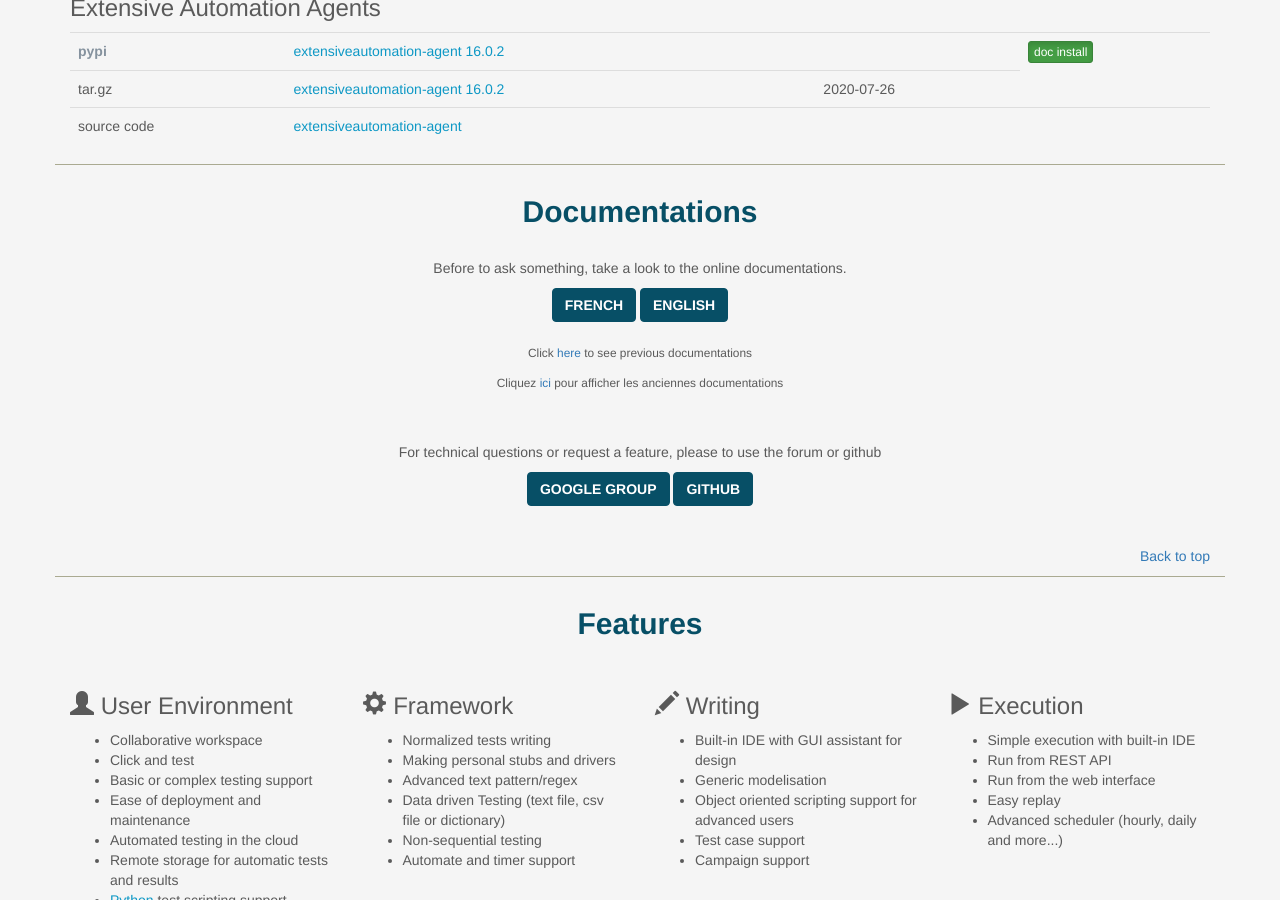
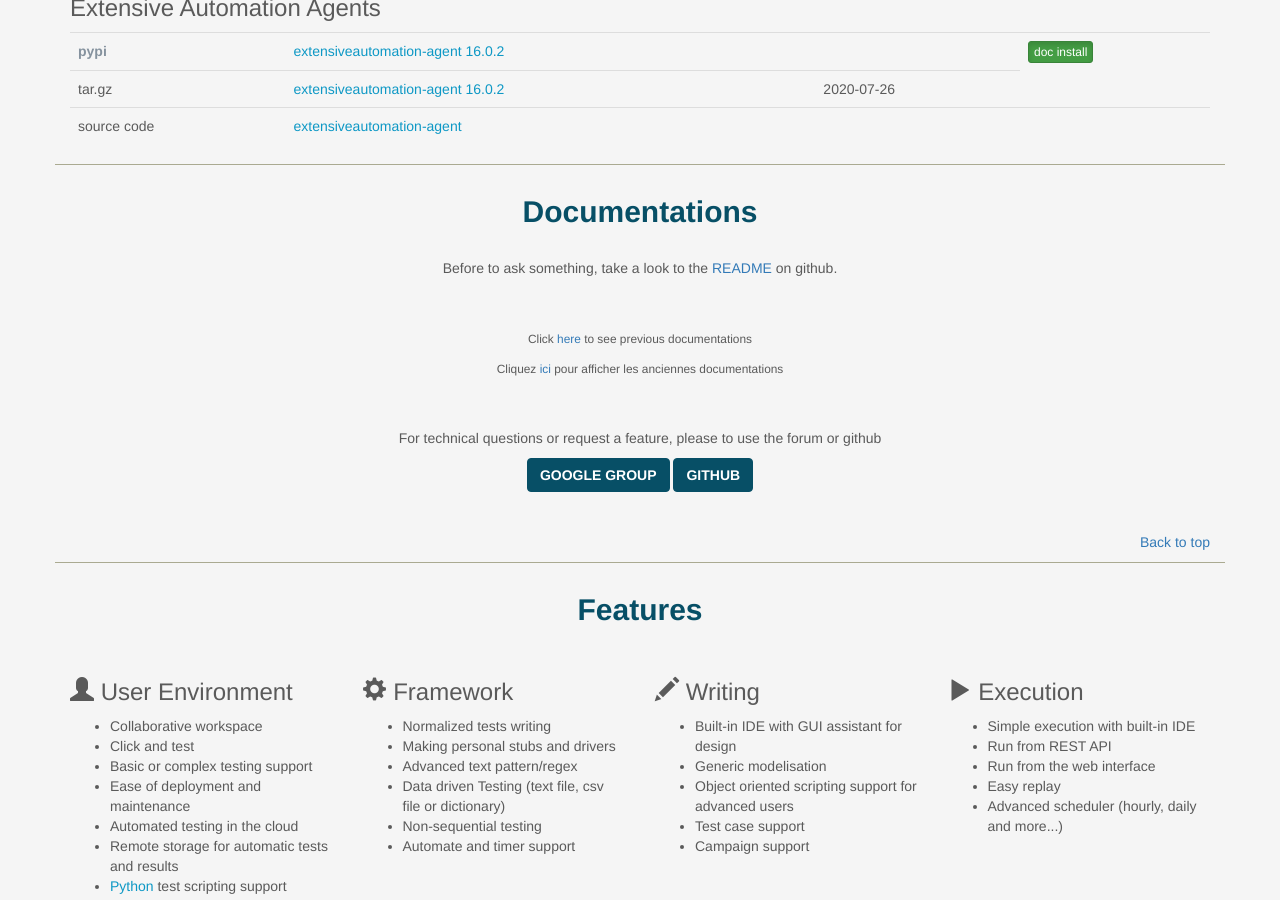
Before and after one commit to ExtensiveAutomation/extensiveautomation.github.io, a Jekyll site: the page built from index.md, in a window 1280 px wide and 900 px high, scrolled down 880 px. Built offline with Jekyll 4.4.1, drawn with Linux system fonts in a browser that asks for light colours; our own code applies the rules of GitHub Pages for plain Markdown files; comment, search, counter and statistics services are not loaded.

Commit message:
update docs

```diff
--- a/_layouts/default.html
+++ b/_layouts/default.html
@@ -225,10 +225,7 @@
         <div class="container separator">
             <h2 class="title text-center">Documentations</h2>
             <div class="block text-center">
-                <p>Before to ask something, take a look to the online documentations.</p>
-
-                <a class="btn btn-cta-primary" href="https://extensiveautomation.readthedocs.io/fr/latest/" target="_blank">French</a>
-                <a class="btn btn-cta-primary" href="https://extensiveautomation.readthedocs.io/en/latest/" target="_blank">English</a>
+                <p>Before to ask something, take a look to the <a role="button" href="https://github.com/ExtensiveAutomation/extensiveautomation-agent#table-of-contents">README</a> on github.</p>
 
                 <br />
                 <br />
```
